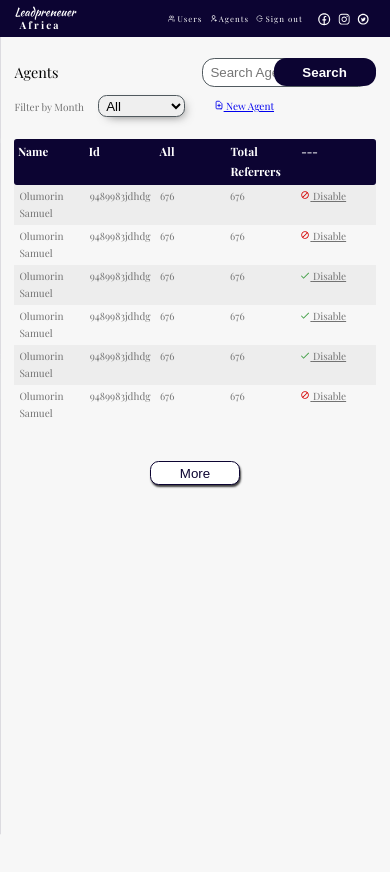
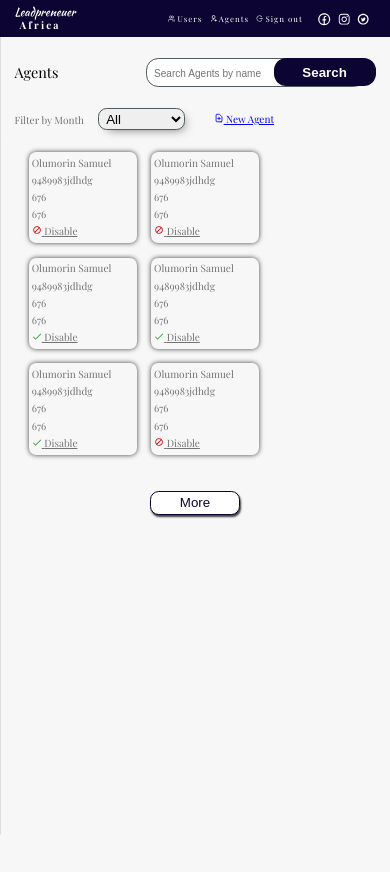
Before and after one commit to oluSammy/leadpreneur-admin, a React (Create React App) app: page /agents in a window 390 px wide. Shown: the top 872 px of the page. Built offline with nearby package versions, Linux system fonts and the light colour scheme; a web font is replaced by a local one.

Commit message:
responsive design for phones

```diff
--- a/src/components/Search-User/Search-User.styles.scss
+++ b/src/components/Search-User/Search-User.styles.scss
@@ -9,6 +9,10 @@
 
         @media only screen and  (max-width: $bp-tab) {
             width: 60%;
+        }
+
+        @media only screen and  (max-width: $bp-phone) {
+            width: 70%;
         }
 
         &--input {
--- a/src/components/user-data-table/user-data-table.component.scss
+++ b/src/components/user-data-table/user-data-table.component.scss
@@ -2,6 +2,15 @@
 
 .user-data {
     margin-top: 2rem;
+
+    @media only screen and (max-width: $bp-phone) {
+        display: grid;
+        grid-template-columns: repeat(auto-fit, minmax(8rem, 15rem));
+        grid-column-gap: 6rem;
+        grid-row-gap: 4rem;
+
+        margin-left: 4rem;
+    }
 
     &__heading {
         display: grid;
@@ -11,6 +20,10 @@
         padding: .72rem;
         border-radius: .8rem;
         margin-top: 2rem;
+
+        @media only screen and (max-width: $bp-phone) {
+            display: none;
+        }
     }
 
     &__heading-text {
@@ -27,6 +40,13 @@
         cursor: pointer;
         transition: all .2s;
 
+        @media only screen and (max-width: $bp-phone) {
+            display: block;
+            box-shadow: 0px 0px 5px 0px rgba(0,0,0,0.75);
+            padding: 1rem;
+            border-radius: 1rem;
+        }
+
         &:hover {
             background-color: $color-primary;
             color: $color-white;
@@ -38,6 +58,10 @@
         background-color: $color-grey-light-3;
         transition: all .2s;
 
+        @media only screen and (max-width: $bp-phone) {
+            background-color: $color-grey-light;
+        }
+
         &:hover {
             background-color: $color-primary;
             color: $color-white;
@@ -46,6 +70,10 @@
 
     &__text {
         font-size: 1.3rem;
+
+        @media only screen and (max-width: $bp-phone) {
+            overflow-wrap: break-word;
+        }
     }
 
     &__number {
--- a/src/pages/Agents/Agents.components.jsx
+++ b/src/pages/Agents/Agents.components.jsx
@@ -3,6 +3,7 @@
 
 import { HiOutlineDocumentAdd } from 'react-icons/hi';
 import { FcCancel, FcCheckmark } from 'react-icons/fc';
+
 import { Link } from 'react-router-dom';
 
 const Agents = () => (
--- a/src/pages/Agents/Agents.styles.scss
+++ b/src/pages/Agents/Agents.styles.scss
@@ -4,14 +4,10 @@
     min-height: 100vh;
     padding-top: 3rem;
 
-    @media only screen and (max-width: $bp-large-2) {
-
-    }
-
     &__header {
         display: flex;
         align-items: center;
-        margin-bottom: 1.2rem;
+        margin-bottom: 3rem;
 
         @media only screen and (max-width: $bp-large-2) {
             margin-left: 2rem;
@@ -22,11 +18,14 @@
         font-size: 2rem;
         font-weight: 300;
         margin-right: auto;
-        margin-right: auto;
     }
 
     &__form {
         width: 50%;
+
+        @media only screen and (max-width: $bp-tab-2) {
+            width: 65%;
+        }
     }
 
     &__search {
@@ -34,6 +33,11 @@
         padding: .8rem 1rem;
         border: 1px solid $color-grey-dark-2;
         border-radius: 1.7rem;
+
+        &::placeholder {
+            color: $text-color;
+            font-size: 1.4rem;
+        }
 
         @media only screen and (max-width: $bp-large-2) {
             width: 90%;
@@ -92,6 +96,15 @@
 
     &__table {
         margin: 3rem 2rem;
+
+        @media only screen and (max-width: $bp-phone) {
+            display: grid;
+            grid-template-columns: repeat(auto-fit, minmax(8rem, 15rem));
+            grid-row-gap: 2rem;
+            grid-column-gap: 2rem;
+            margin-left: 4rem;
+        }
+
     }
 
     &__table-header {
@@ -101,6 +114,10 @@
         background-color: $color-primary-dark;
         padding: .5rem .5rem;
         border-radius: .4rem;
+
+        @media only screen and (max-width: $bp-phone) {
+            display: none;
+        }
 
         &--heading {
             color: $color-white;
@@ -113,6 +130,13 @@
         grid-template-columns: 1fr 1fr 1fr 1fr 1fr;
 
         padding: .4rem .7rem;
+
+        @media only screen and (max-width: $bp-phone) {
+            display: block;
+            box-shadow: 0px 0px 5px 0px rgba(0,0,0,0.75);
+            border-radius: 1rem;
+            padding: .4rem;
+        }
 
         & p {
             font-size: 1.4rem;
@@ -140,4 +164,8 @@
 .agents__table-data:nth-child(2n) {
     background-color: $color-grey-light-3;
     transition: all .2s;
+
+    @media only screen and (max-width: $bp-phone) {
+        background-color: $color-grey-light;
+    }
 }
--- a/src/pages/Homepage/Homepage.component.jsx
+++ b/src/pages/Homepage/Homepage.component.jsx
@@ -4,6 +4,8 @@
 import { FiUsers, FiUserCheck, FiUserX, FiUserPlus } from 'react-icons/fi';
 import { FaUserTie } from 'react-icons/fa';
 import { AiOutlineUserAdd } from 'react-icons/ai';
+
+import { Link } from 'react-router-dom';
 
 
 const Homepage = () => (
@@ -36,22 +38,22 @@
         </div>
 
         <div className="homepage__actions">
-            <div className="homepage__action homepage__action--1">
+            <Link to="/new-agent" className="homepage__action homepage__action--1">
                 <FiUserPlus className="homepage__action--icon"/>
                 <h6 className="homepage__action--text">New Agent</h6>
-            </div>
+            </Link>
             <div className="homepage__action homepage__action--2">
                 <AiOutlineUserAdd className="homepage__action--icon"/>
                 <h6 className="homepage__action--text">Create Admin</h6>
             </div>
-            <div className="homepage__action homepage__action--3">
+            <Link to="activate-users" className="homepage__action homepage__action--3">
                 <FiUserCheck className="homepage__action--icon"/>
                 <h6 className="homepage__action--text">Activate User</h6>
-            </div>
-            <div className="homepage__action homepage__action--4">
+            </Link>
+            <Link to="/deactivate-users" className="homepage__action homepage__action--4">
                 <FiUserX className="homepage__action--icon"/>
                 <h6 className="homepage__action--text">Deactivate User</h6>
-            </div>
+            </Link>
         </div>
     </div>
 );
--- a/src/pages/Homepage/Homepage.styles.scss
+++ b/src/pages/Homepage/Homepage.styles.scss
@@ -64,6 +64,7 @@
             cursor: pointer;
             transition: all .2s;
 
+
             &:hover {
                 transform: scale(1.09);
             }
@@ -105,6 +106,7 @@
         color: $color-white;
         cursor: pointer;
         padding-left: 2rem;
+        text-decoration: none;
 
         &:hover {
             transform: translateY(-4px);
--- a/src/sass/abstracts/_variables.scss
+++ b/src/sass/abstracts/_variables.scss
@@ -31,5 +31,6 @@
 $bp-large: 62.5em; //1000px
 $bp-large-2: 58.125em; //930px
 $bp-tab: 53.94em; //863px
-$bp-tab-2: 46.875em; //863px
+$bp-tab-2: 46.875em; //750px
 $bp-phone-landscape: 34.375em; //550px
+$bp-phone: 31.25em; //500px
```
